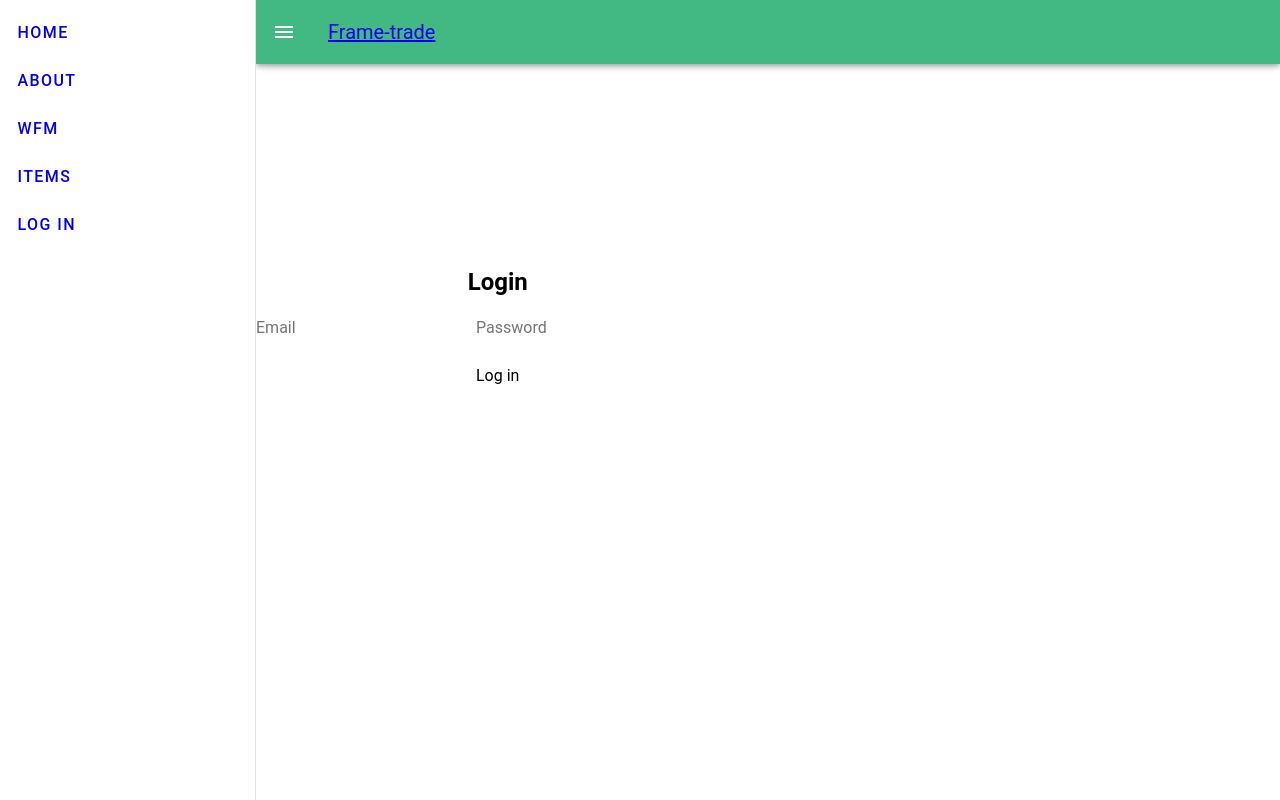
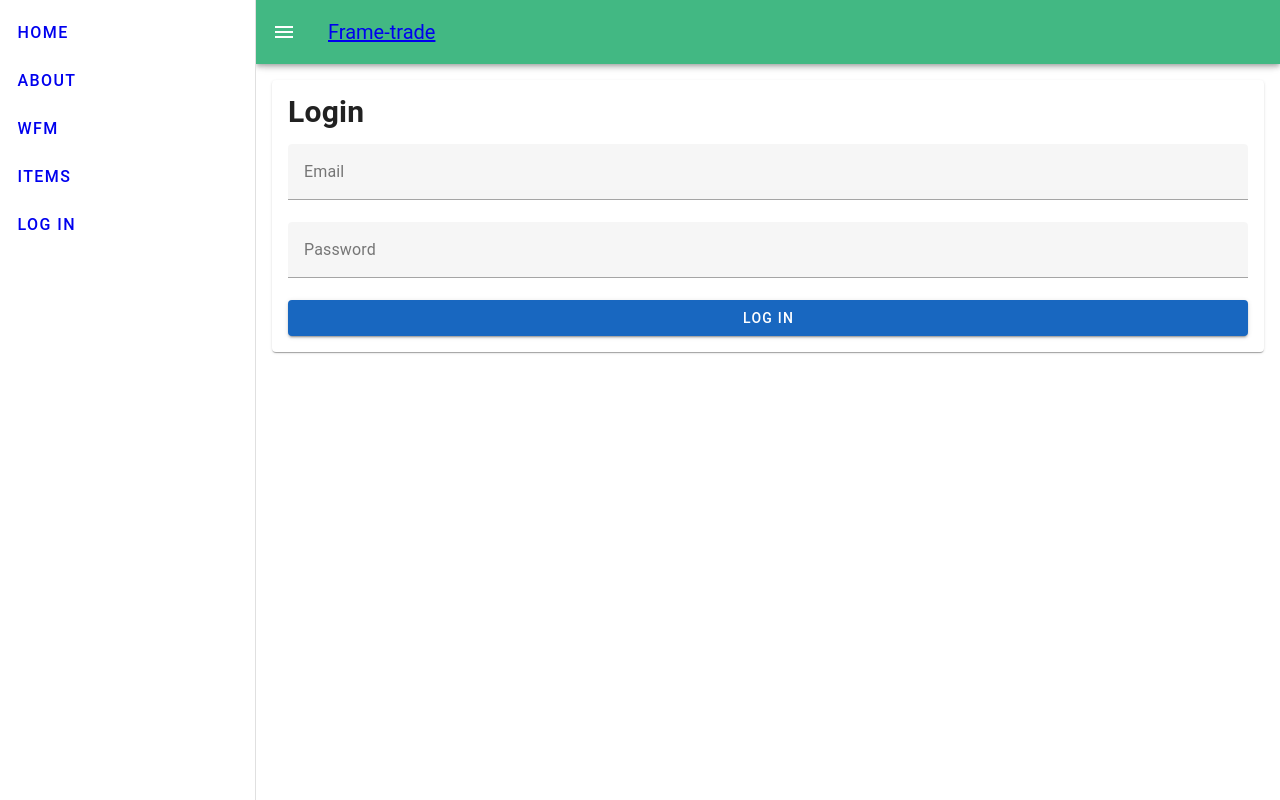
Before and after one commit to ivanHolyk/frame-trade, a Vue app: page /login in a window 1280 px wide. Built offline with nearby package versions, Linux system fonts and the light colour scheme.

Commit message:
redo: login view

```diff
--- a/src/stores/auth.js
+++ b/src/stores/auth.js
@@ -59,14 +59,6 @@ export const useAuthStore = defineStore('auth', () => {
 
   const isAuth = computed(() => jwt)
 
-  function prepareAuthorizationMethod(email, password) {
-    return isJwtValid() ? jwt.value : `Basic ${btoa(`${email}:${password}`)}`
-  }
-
-  function isJwtValid() {
-    return jwt.value && new Date() < new Date(decodeJwt(jwt.value).exp * 1000)
-  }
-
   const requiresAuth = computed(() => !jwt.value)
 
   const token = computed(() => jwt.value)
--- a/src/views/LoginView.vue
+++ b/src/views/LoginView.vue
@@ -1,36 +1,38 @@
 <template>
-    <div class="vh-100 d-flex align-items-center justify-content-center">
-        <div class="m-auto col-xl-5 col-lg-6 p-4 rounded shadow bg-white" style="margin-top: 25vh!important;">
-            <div class="text-center mb-4">
+  <v-container>
+    <v-card>
+      <v-card-title>
         <h2>Login</h2>
-            </div>
-            <form>
-                <input type="text" class="form-control mb-3" placeholder="Email" v-model="loginInfo.email"
-                    :disabled="!isLoadComplete">
-                <input type="password" class="form-control mb-3" placeholder="Password" v-model="loginInfo.password"
-                    :disabled="!isLoadComplete">
+      </v-card-title>
+      <v-card-text>
+        <v-form>
+          <v-text-field v-model="loginInfo.email" label="Email" :disabled="!isLoadComplete" outlined dense />
+          <v-text-field v-model="loginInfo.password" label="Password" type="password" :disabled="!isLoadComplete"
+            outlined dense />
 
-                <span v-if="errorMessage" class="text-danger"> {{ errorMessage.message }}</span>
-                <button type="submit" class="btn btn-primary w-100 mt-3" @click="login" :disabled="!isLoadComplete">
-                    <span v-if="!isLoadComplete" class="spinner-border spinner-border-sm" aria-hidden="true"></span>
+          <v-alert v-if="errorMessage" type="error" dense>
+            {{ errorMessage.message }}
+          </v-alert>
+
+          <v-btn color="primary" block @click="login" :disabled="!isLoadComplete">
+            <v-progress-circular v-if="!isLoadComplete" indeterminate color="white" size="20" />
             Log in
-                </button>
-            </form>
-        </div>
-    </div>
+          </v-btn>
+        </v-form>
+      </v-card-text>
+    </v-card>
+  </v-container>
 </template>
 <script setup>
-import { ref } from 'vue';
-import { useAuthStore } from '@/stores/auth';
-import router from '@/router';
-import { useUserStore } from '@/stores/user';
+import { ref } from 'vue'
+import { useAuthStore } from '@/stores/auth'
+import router from '@/router'
+import { useUserStore } from '@/stores/user'
 
 const loginInfo = ref({})
 const authStore = useAuthStore()
 
-
 const errorMessage = ref()
-
 
 const isLoadComplete = ref(true)
 const login = async () => {
@@ -47,7 +49,6 @@ const login = async () => {
     errorMessage.value = error
   } finally {
     isLoadComplete.value = true
-
   }
 }
 </script>
```
Lines whose indentation alone changed are shown as unchanged.
